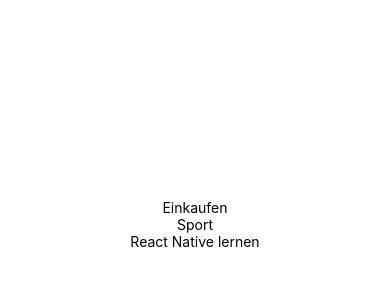
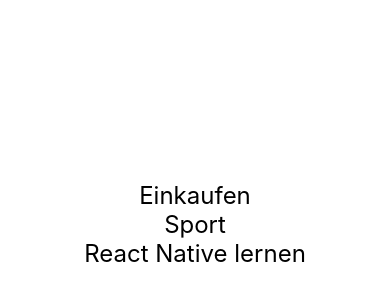
Before and after one commit to behrends/TodosReactNative, a React Native app: screen / in a window 390 px wide. Shown: the part 198-498 px from the top of the page. Built offline with nearby package versions, Linux system fonts and the light colour scheme.

Commit message:
Inline Styles für Todos

```diff
--- a/App.js
+++ b/App.js
@@ -4,9 +4,9 @@
 export default function App() {
   return (
     <View style={styles.container}>
-      <Text>Einkaufen</Text>
-      <Text>Sport</Text>
-      <Text>React Native lernen</Text>
+      <Text style={{ fontSize: 24 }}>Einkaufen</Text>
+      <Text style={{ fontSize: 24 }}>Sport</Text>
+      <Text style={{ fontSize: 24 }}>React Native lernen</Text>
       <StatusBar style="auto" />
     </View>
   );
```
